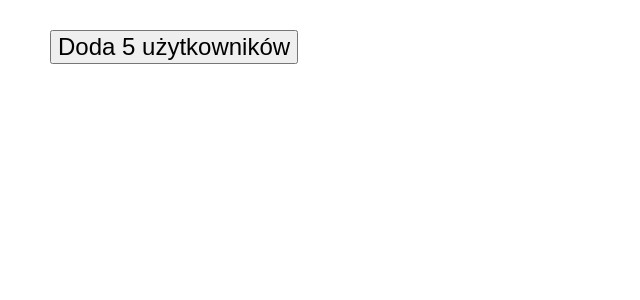
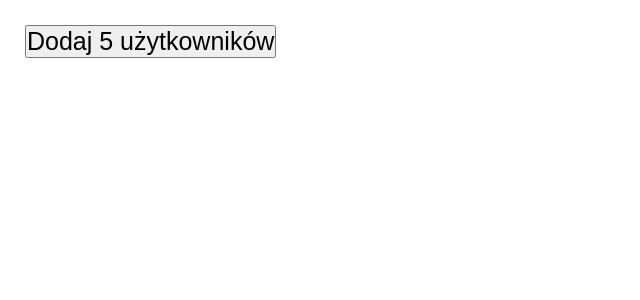
Before and after one commit to DominikPro/Fetch-Practice, a React (Create React App) app: page / in a window 1280 px wide. Shown: the top 300 px of the page, without its empty margins (0-640 px from the left). Built offline with nearby package versions, Linux system fonts and the light colour scheme.

Commit message:
1 added simple css styles 2 added displaying the e-mail adres in the UseresLsit component

```diff
--- a/src/components/App.css
+++ b/src/components/App.css
@@ -1,4 +1,13 @@
 * {
-  margin: 10px;
-  font-size: 24px;
+  margin: 0;
+  padding: 0;
+  box-sizing: border-box;
 }
+button {
+  font-size: 25px;
+  margin: 25px;
+}
+
+.user {
+  margin: 25px;
+}
--- a/src/components/ButtonFetchUsers.js
+++ b/src/components/ButtonFetchUsers.js
@@ -2,7 +2,7 @@ import React from "react";
 const ButtonFetchUsers = props => {
   return (
     <div>
-      <button onClick={props.click}>Doda 5 użytkowników</button>
+      <button onClick={props.click}>Dodaj 5 użytkowników</button>
     </div>
   );
 };
--- a/src/components/UserList.js
+++ b/src/components/UserList.js
@@ -2,13 +2,14 @@ import React from "react";
 
 const UserList = props => {
   const users = props.users.map(user => (
-    <div key={user.login.uuid}>
+    <div className="user" key={user.login.uuid}>
       <h2>{`${user.name.title} ${user.name.last}`}</h2>
+      <p>{user.email}</p>
     </div>
   ));
   console.log(users);
 
-  return <ul>{users}</ul>;
+  return <div>{users}</div>;
 };
 
 export default UserList;
```
